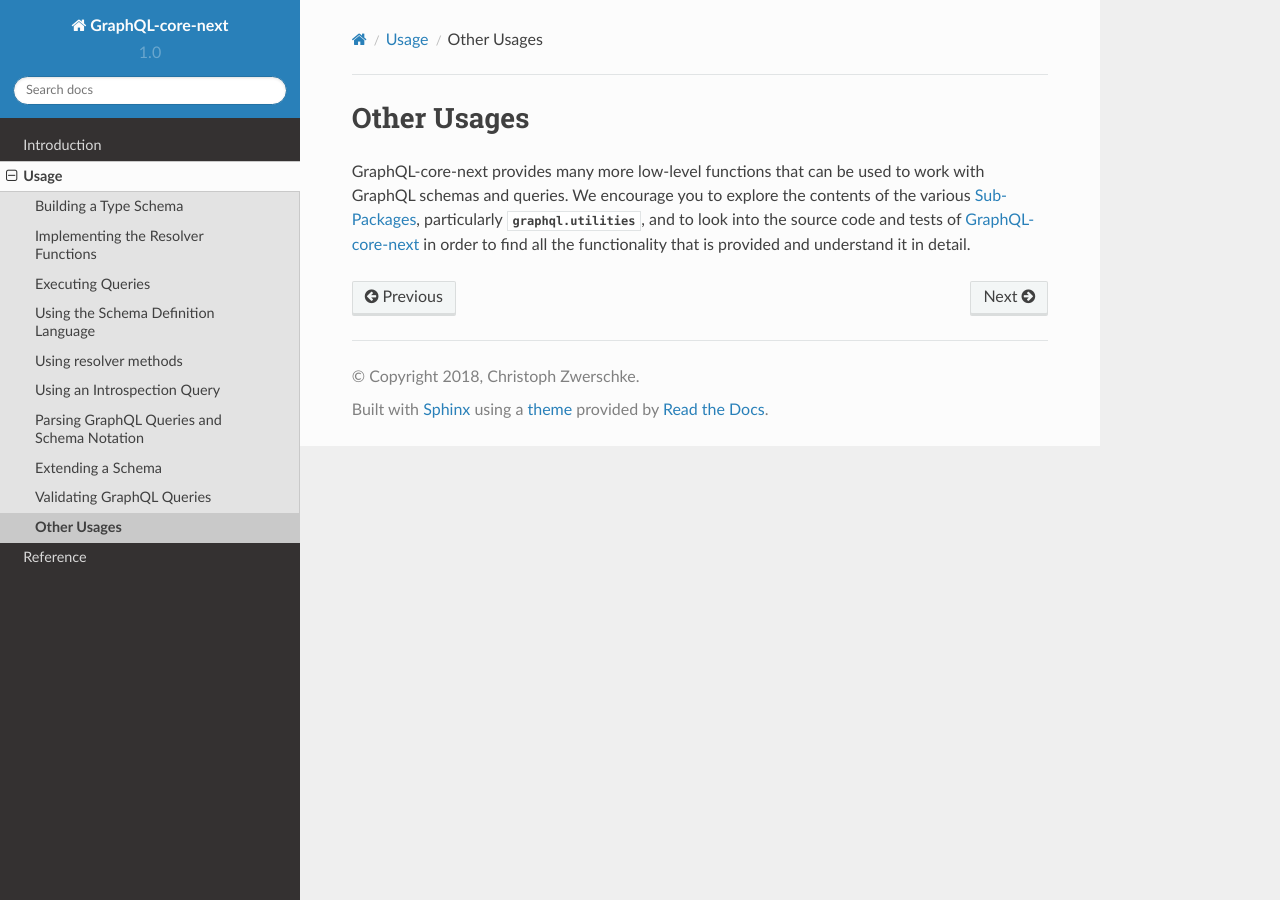
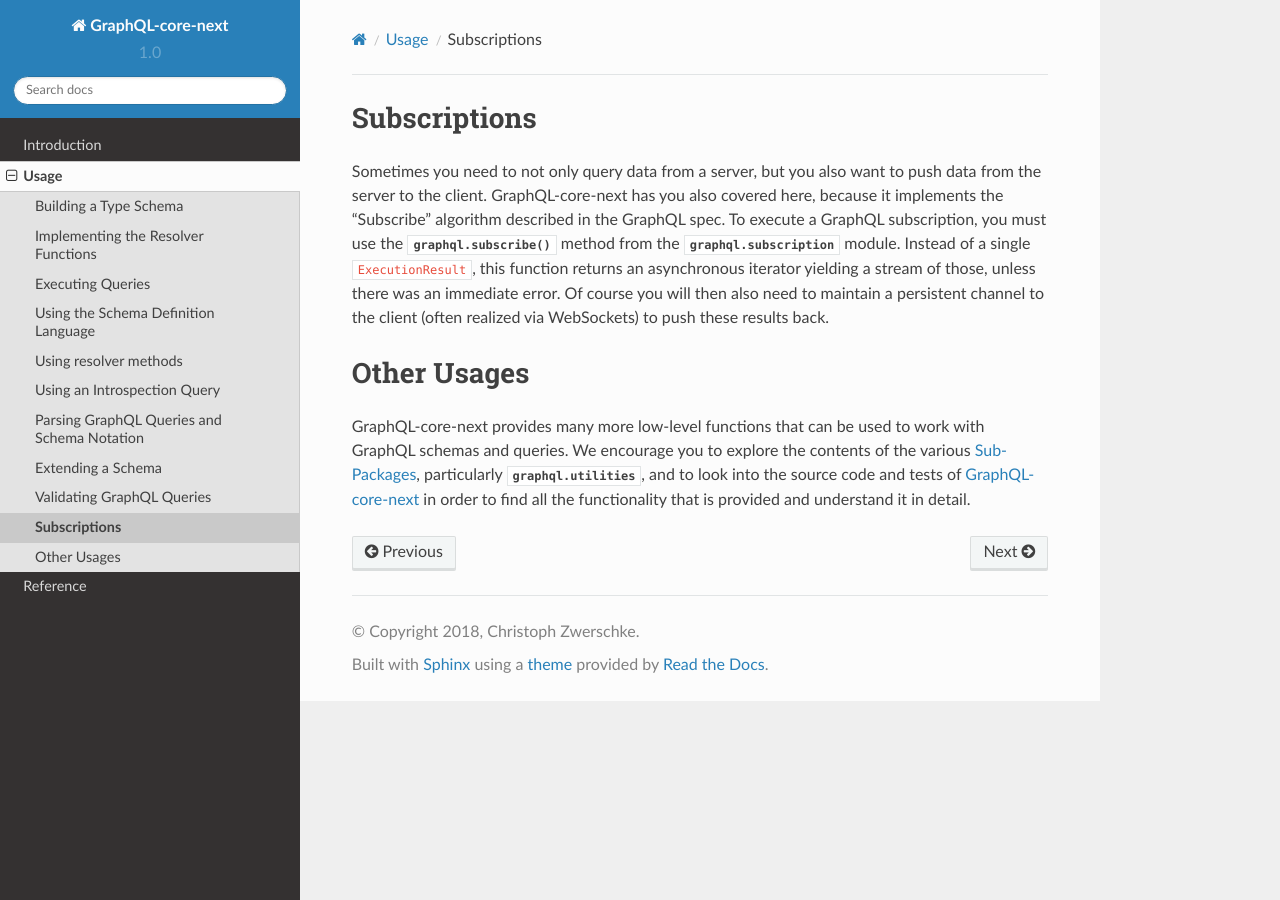
Before and after one commit to graphql-python/graphql-core, a Sphinx documentation site: the page built from docs/usage/other.rst, in a window 1280 px wide. Built offline with Sphinx 7.4.7 and the Read the Docs theme 2.0.0, drawn with Linux system fonts in a browser that asks for light colours.

Commit message:
Add a section mentioning subscriptions to the docs

```diff
--- a/docs/usage/other.rst
+++ b/docs/usage/other.rst
@@ -1,3 +1,17 @@
+Subscriptions
+-------------
+
+Sometimes you need to not only query data from a server, but you also want
+to push data from the server to the client. GraphQL-core-next has you also
+covered here, because it implements the "Subscribe" algorithm described in
+the GraphQL spec. To execute a GraphQL subscription, you must use the
+:func:`graphql.subscribe` method from the :mod:`graphql.subscription` module.
+Instead of a single ``ExecutionResult``, this function returns an asynchronous
+iterator yielding a stream of those, unless there was an immediate error.
+Of course you will then also need to maintain a persistent channel to the
+client (often realized via WebSockets) to push these results back.
+
+
 Other Usages
 ------------
 
```
